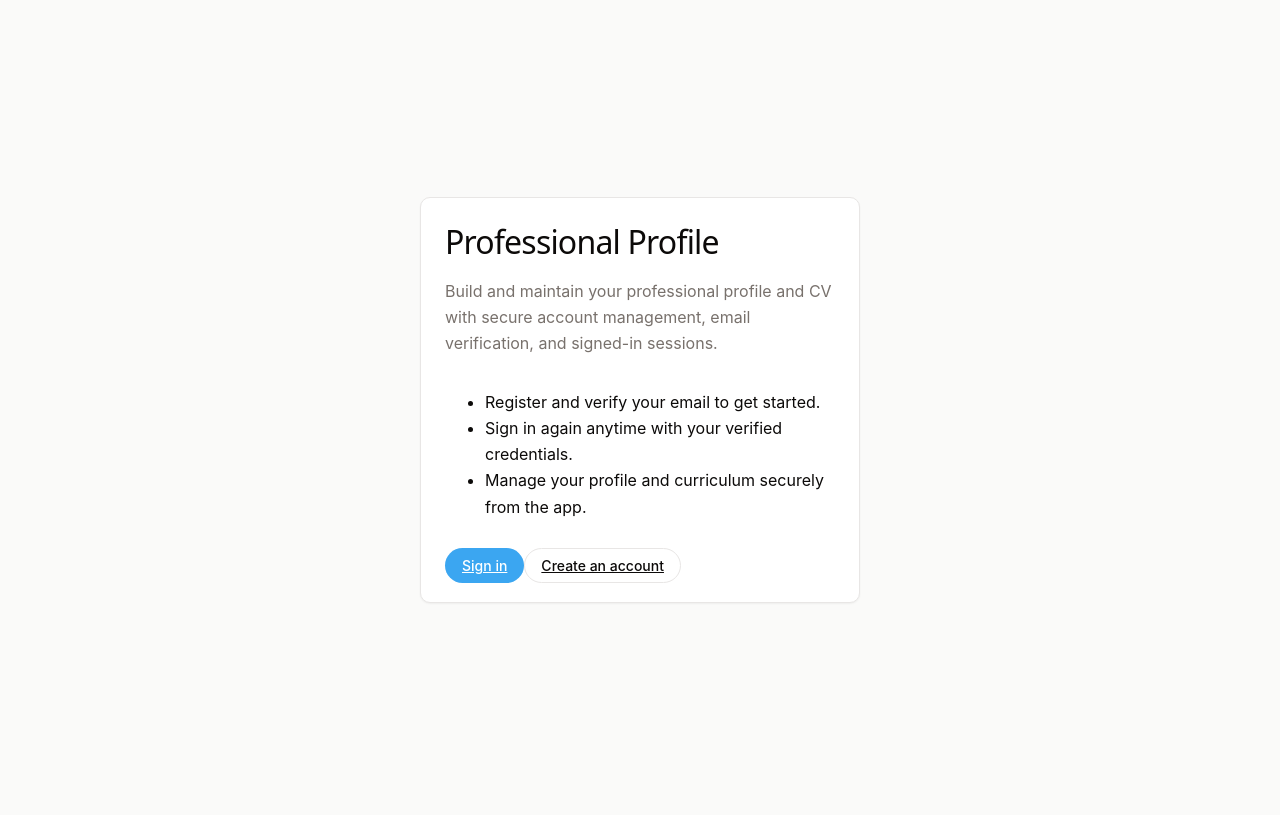
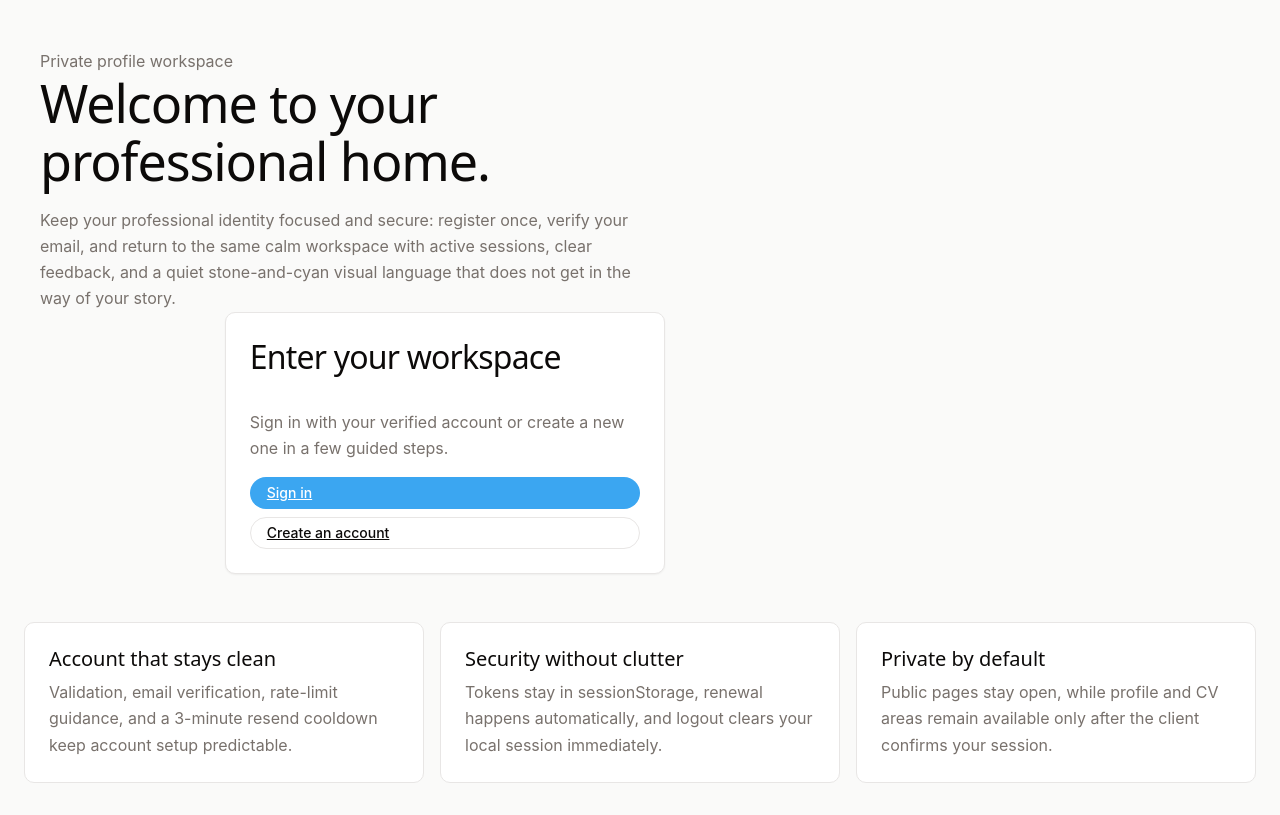
Before and after one commit to acorrea-B/personal-account-proyect-front-end, a Next.js app: page / in a window 1280 px wide. Built offline with nearby package versions, Linux system fonts and the light colour scheme; no server answers.

Commit message:
feat(auth): build welcoming landing page with signed-in entry

```diff
--- a/app/globals.css
+++ b/app/globals.css
@@ -223,3 +223,91 @@ body {
     font-size: var(--text-subheading);
   }
 }
+
+.landing-page {
+  min-height: 100vh;
+  display: grid;
+  align-content: center;
+  padding: var(--space-32) var(--space-24);
+}
+
+.landing-hero {
+  width: 100%;
+  max-width: 1200px;
+  margin: 0 auto;
+  display: grid;
+  gap: var(--space-64);
+  grid-template-columns: minmax(0, 1.1fr) minmax(320px, 0.9fr);
+  align-items: center;
+}
+
+.landing-copy h1 {
+  margin: 0;
+  font-family: var(--font-roobert);
+  font-size: var(--text-display);
+  font-weight: 400;
+  line-height: 1.12;
+  letter-spacing: -1.092px;
+}
+
+.landing-copy p {
+  margin: var(--space-16) 0 0 0;
+  color: var(--color-warm-gray);
+  font-size: var(--text-body);
+  line-height: 1.64;
+}
+
+.landing-panel {
+  max-width: 440px;
+  margin-left: auto;
+}
+
+.landing-actions {
+  display: grid;
+  gap: var(--space-8);
+}
+
+.feature-grid {
+  margin-top: var(--space-48);
+  display: grid;
+  gap: var(--space-16);
+  grid-template-columns: repeat(auto-fit, minmax(220px, 1fr));
+}
+
+.feature-card {
+  background: var(--color-pure-white);
+  border: 1px solid var(--color-stone-border);
+  border-radius: var(--radius-lg);
+  padding: var(--space-24);
+  display: grid;
+  gap: var(--space-8);
+}
+
+.feature-card h2 {
+  margin: 0;
+  font-family: var(--font-roobert);
+  font-size: var(--text-subheading);
+  font-weight: 400;
+  line-height: 1.2;
+}
+
+@media (max-width: 860px) {
+  .landing-hero {
+    grid-template-columns: 1fr;
+    gap: var(--space-32);
+  }
+
+  .landing-panel {
+    margin-left: 0;
+    max-width: none;
+  }
+
+  .landing-copy h1 {
+    font-size: var(--text-heading-sm);
+    letter-spacing: -0.8px;
+  }
+
+  .feature-grid {
+    margin-top: var(--space-32);
+  }
+}
--- a/app/page.tsx
+++ b/app/page.tsx
@@ -1,28 +1,75 @@
+'use client';
+
 import Link from 'next/link';
+import { useSession } from '@/lib/auth/useSession';
 
 export default function LandingPage() {
+  const { session, isHydrated } = useSession();
+  const isSignedIn = isHydrated && Boolean(session);
+
   return (
-    <main className="page-shell">
-      <section className="page-main auth-page">
-        <article className="auth-shell auth-card">
-          <h1 className="auth-heading">Professional Profile</h1>
+    <main className="landing-page">
+      <div className="landing-hero">
+        <section className="landing-copy">
+          <p className="auth-subtitle">Private profile workspace</p>
+          <h1>Welcome to your professional home.</h1>
+          <p>
+            Keep your professional identity focused and secure: register once, verify your email,
+            and return to the same calm workspace with active sessions, clear feedback, and a quiet
+            stone-and-cyan visual language that does not get in the way of your story.
+          </p>
+          <div className="landing-panel">
+            <div className="auth-card">
+              <h2 className="auth-heading">
+                {isSignedIn ? 'Continue where you left off' : 'Enter your workspace'}
+              </h2>
               <p className="auth-subtitle">
-            Build and maintain your professional profile and CV with secure account management,
-            email verification, and signed-in sessions.
+                {isSignedIn
+                  ? 'Your session is active. Open the app or sign out to switch accounts.'
+                  : 'Sign in with your verified account or create a new one in a few guided steps.'}
               </p>
-          <ul>
-            <li>Register and verify your email to get started.</li>
-            <li>Sign in again anytime with your verified credentials.</li>
-            <li>Manage your profile and curriculum securely from the app.</li>
-          </ul>
-          <div>
+              <div className="landing-actions">
+                {isSignedIn ? (
+                  <Link className="button button-primary" href="/app/">
+                    Open profile
+                  </Link>
+                ) : (
+                  <>
                     <Link className="button button-primary" href="/login/">
                       Sign in
                     </Link>
                     <Link className="button button-ghost" href="/register/">
                       Create an account
                     </Link>
+                  </>
+                )}
               </div>
+            </div>
+          </div>
+        </section>
+      </div>
+
+      <section className="feature-grid">
+        <article className="feature-card">
+          <h2>Account that stays clean</h2>
+          <p className="auth-subtitle">
+            Validation, email verification, rate-limit guidance, and a 3-minute resend cooldown keep
+            account setup predictable.
+          </p>
+        </article>
+        <article className="feature-card">
+          <h2>Security without clutter</h2>
+          <p className="auth-subtitle">
+            Tokens stay in sessionStorage, renewal happens automatically, and logout clears your
+            local session immediately.
+          </p>
+        </article>
+        <article className="feature-card">
+          <h2>Private by default</h2>
+          <p className="auth-subtitle">
+            Public pages stay open, while profile and CV areas remain available only after the
+            client confirms your session.
+          </p>
         </article>
       </section>
     </main>
```
Lines whose indentation alone changed are shown as unchanged.
